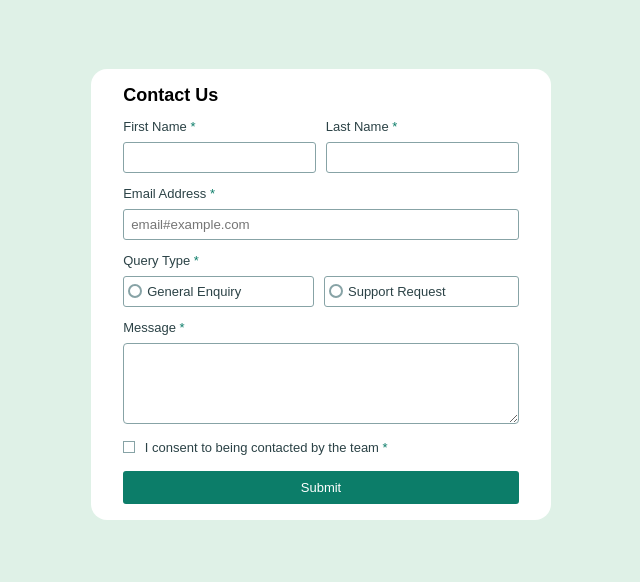
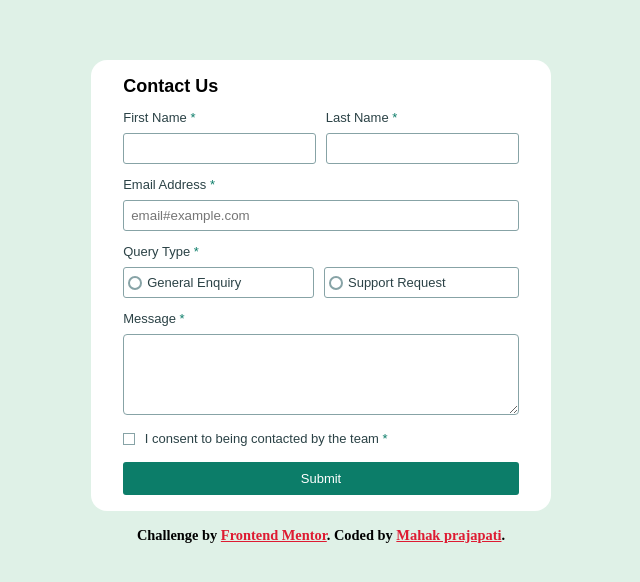
Before and after one commit to Mahakprajapati/contact-form-main, a plain HTML site: page index.html in a window 1280 px wide. Shown: the part 114-696 px from the top of the page, without its empty margins (319-959 px from the left). Drawn offline with Linux system fonts and the light colour scheme; a web font is replaced by a local one.

Commit message:
second commit

```diff
--- a/index.html
+++ b/index.html
@@ -8,6 +8,11 @@
     <script src="script.js" defer></script>
 
     <link rel="stylesheet" href="https://fonts.google.com/specimen/Karla">
+    <style>
+      .attribution { font-size: 0.9rem; text-align: center; font-weight: 800;}
+      .attribution a { color: hsl(353, 78%, 49%); }
+    </style>
+
   </head>
   <body>
     <main>
@@ -67,5 +72,9 @@
         <div class="button">Submit</div>
       </div>
     </main>
+    <div class="attribution">
+      Challenge by <a href="https://www.frontendmentor.io?ref=challenge">Frontend Mentor</a>.
+      Coded by <a href="#">Mahak prajapati</a>.
+    </div>
   </body>
 </html>
--- a/style.css
+++ b/style.css
@@ -3,6 +3,7 @@ body{
     background-color:hsl(148, 38%, 91%);
     display: flex;
     justify-content: center;
+    flex-direction: column;
     align-items: center;
     min-height: 100vh;
 }
```
